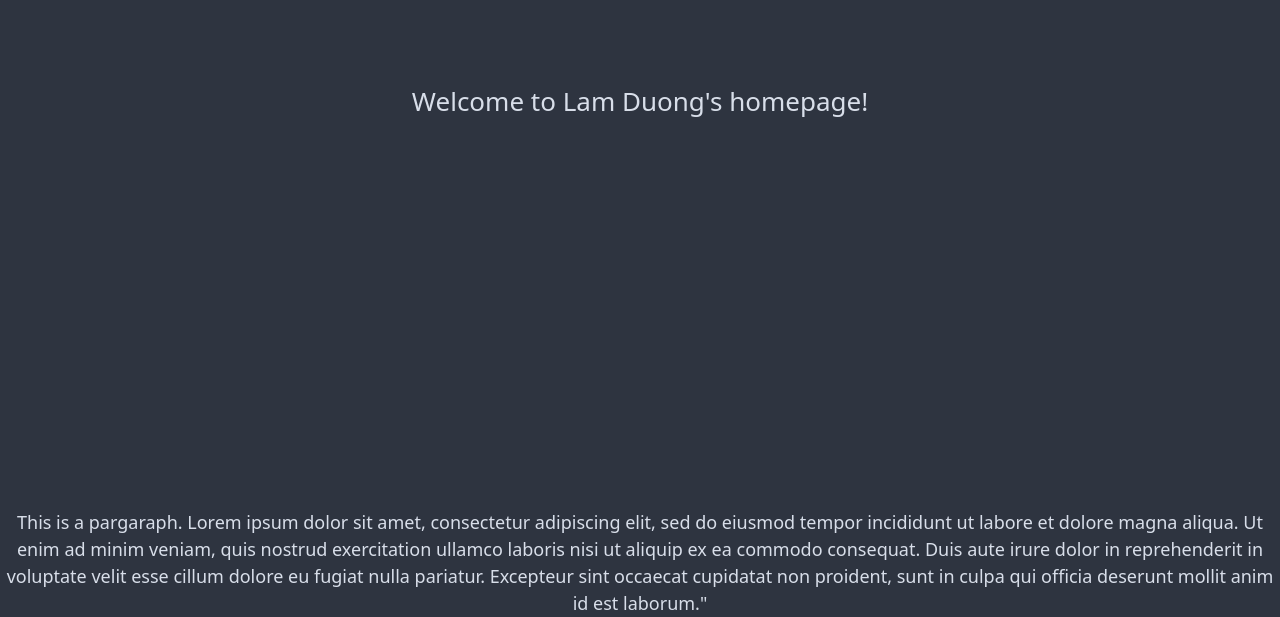
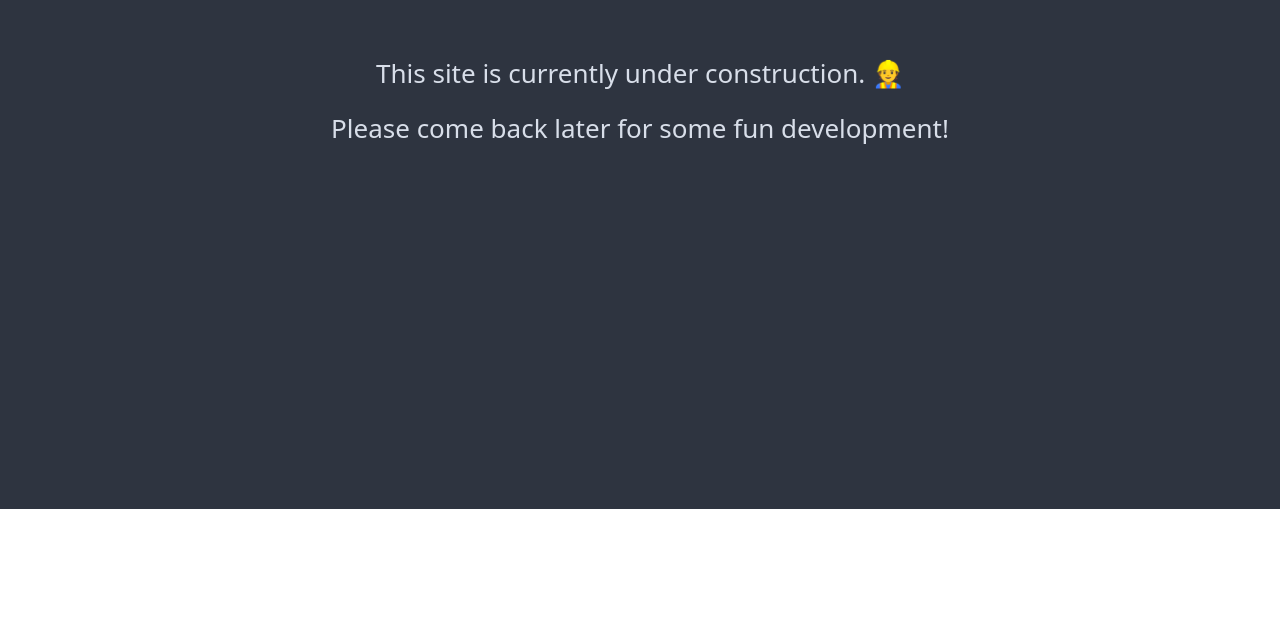
Before and after one commit to lamduong33/lamduong33.github.io, a React (Create React App) app: page / in a window 1280 px wide. Shown: the part 347-964 px from the top of the page. After the commit the page ends 856 px from the top, so only its background shows below. Built offline with nearby package versions, Linux system fonts and the light colour scheme.

Commit message:
fix: Removed emoji-dictionary and changed homepage

```diff
--- a/package.json
+++ b/package.json
@@ -1,7 +1,7 @@
 {
   "name": "lamduong33",
   "version": "0.1.0",
-  "homepage": "https://lamduong33.github.io/react-gh-pages",
+  "homepage": "https://lamduong33.github.io/",
   "private": true,
   "dependencies": {
     "@testing-library/jest-dom": "^5.16.4",
--- a/src/App.js
+++ b/src/App.js
@@ -1,26 +1,16 @@
 import './App.css';
 import 'bootstrap/dist/css/bootstrap.min.css';
 import NavBar from './components/NavBar';
-
-const lam = 'Lam Duong';
 
 function App() {
   return (
     <div className="App">
       <NavBar />
       <header className="Welcome-page">
-        <p>Welcome to {lam}'s homepage!</p>
+        <p> This site is currently under construction. 👷 </p>
+        <p> Please come back later for some fun development! </p>
       </header>
       <header className="Welcome-content">
-        This is a pargaraph.
-        Lorem ipsum dolor sit amet, consectetur adipiscing elit, sed do
-        eiusmod tempor incididunt ut labore et dolore magna aliqua. Ut enim
-        ad minim veniam, quis nostrud exercitation ullamco laboris nisi ut
-        aliquip ex ea commodo consequat.
-      Duis aute irure dolor in reprehenderit
-        in voluptate velit esse cillum dolore eu fugiat nulla pariatur.
-        Excepteur sint occaecat cupidatat non proident, sunt in culpa qui
-        officia deserunt mollit anim id est laborum."
       </header>
     </div>
   );
```
